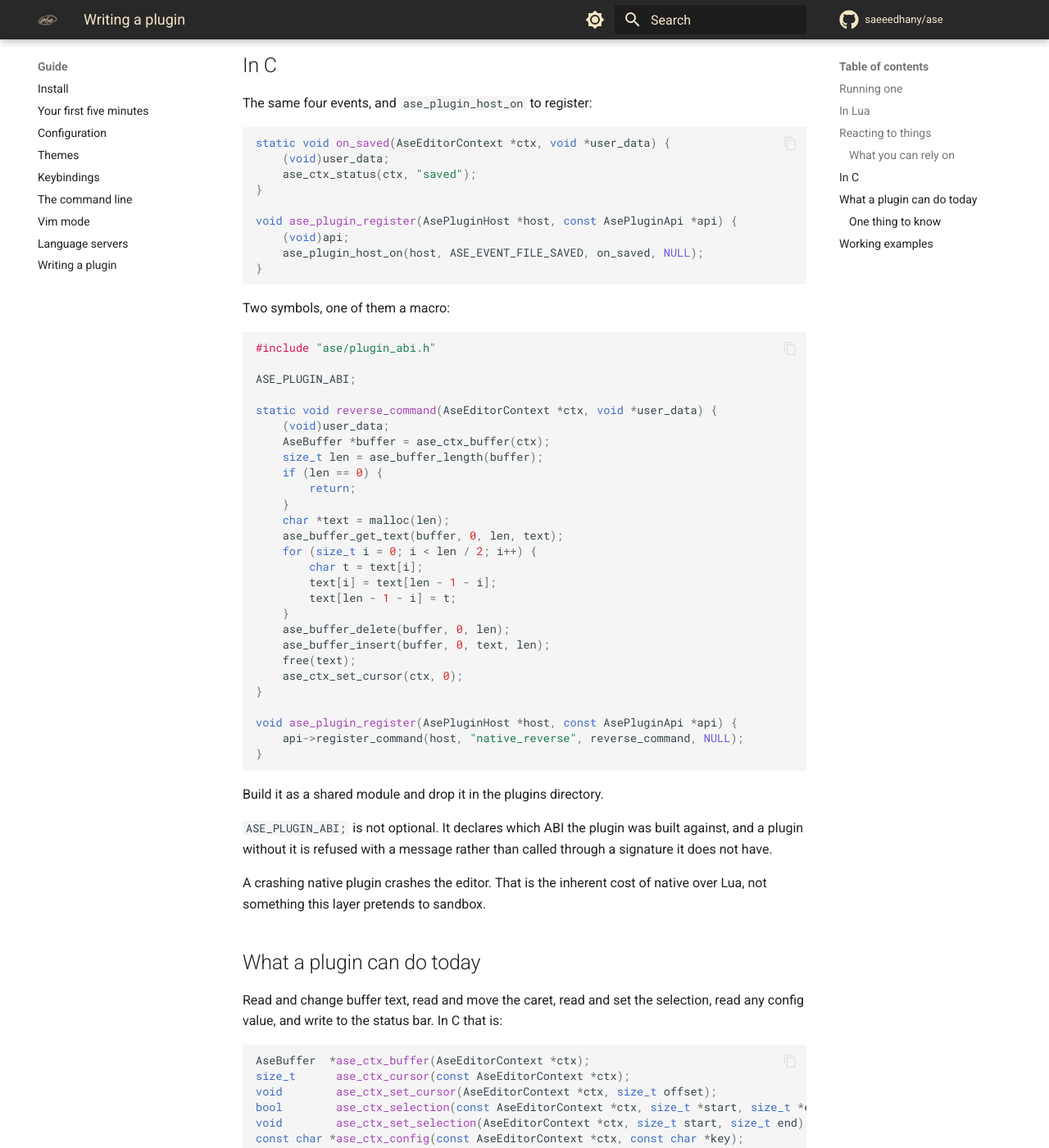
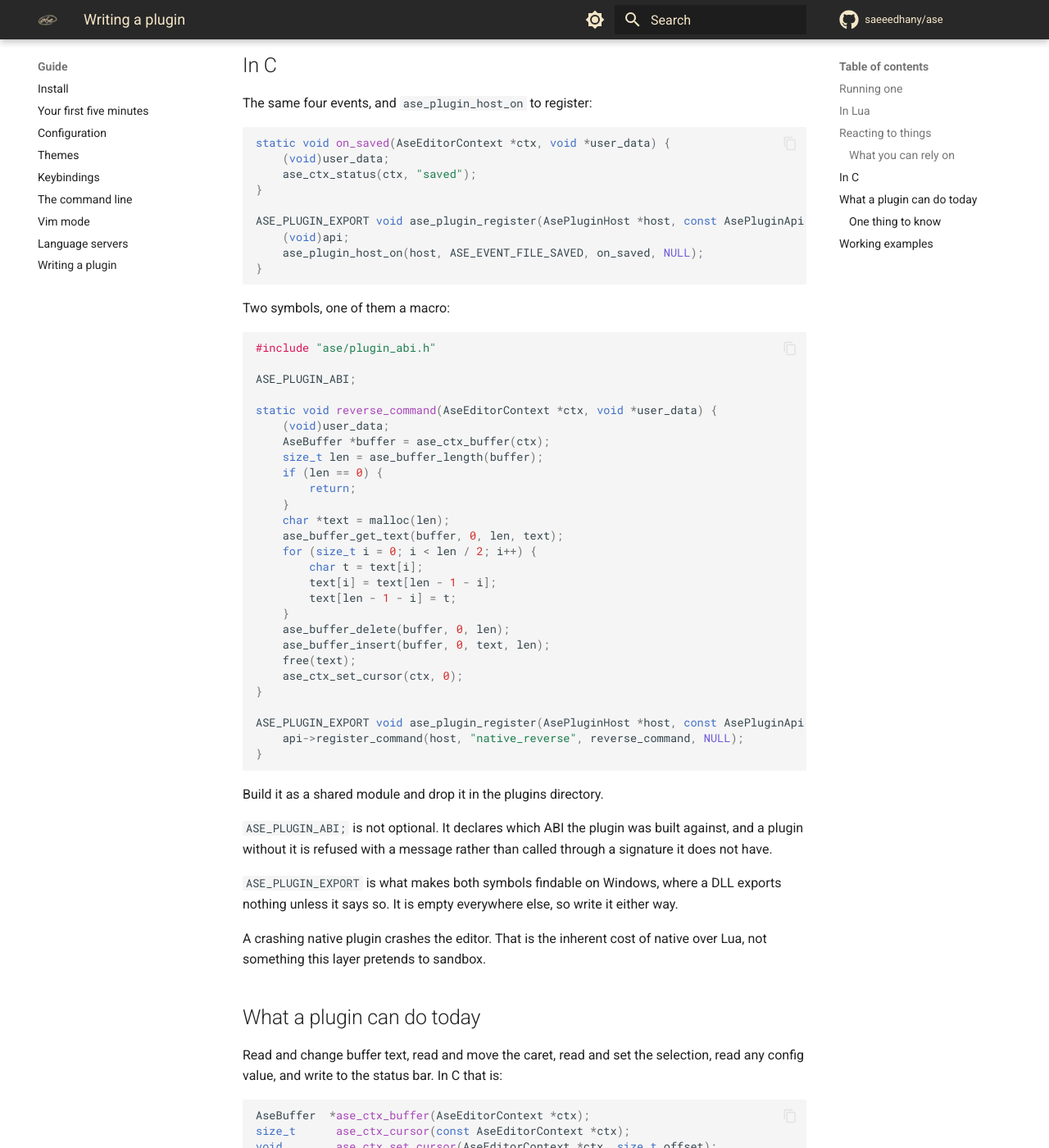
Before and after one commit to saeeedhany/ase, an MkDocs documentation site: the page built from docs/guide/plugins.md, in a window 1280 px wide and 1400 px high, scrolled down 3092 px. Shown: the whole window at 82% size. Built offline with MkDocs 1.6.1 and Material for MkDocs 9.7.7, drawn with Linux system fonts in a browser that asks for light colours; comment, search, counter and statistics services are not loaded.

Commit message:
Give the Windows loader something to find
With the segfault gone, eleven of twelve suites pass on Windows and
ase_plugin_host_tests fails cleanly on `loaded == 2` — the first time
that test has ever run there, since the crash was three tests earlier.

Two reasons, both of which mean native plugins have never worked on
Windows at all:

The fixtures were built into plugin_fixtures/Debug/, because a
multi-config generator appends the configuration to the output
directory, while the test looks in plugin_fixtures/. The loader printed
nothing because it never saw a .dll. Fixed with the $<1:...> wrapper,
which is the documented way to say "this directory, exactly".

And a DLL exports nothing unless it says so, so GetProcAddress would
have come back empty for both ase_plugin_register and the ABI version
symbol even once the files were found. ASE_PLUGIN_EXPORT is
__declspec(dllexport) on Windows and nothing anywhere else.

````diff
--- a/docs/guide/plugins.md
+++ b/docs/guide/plugins.md
@@ -144,7 +144,7 @@ static void on_saved(AseEditorContext *ctx, void *user_data) {
     ase_ctx_status(ctx, "saved");
 }
 
-void ase_plugin_register(AsePluginHost *host, const AsePluginApi *api) {
+ASE_PLUGIN_EXPORT void ase_plugin_register(AsePluginHost *host, const AsePluginApi *api) {
     (void)api;
     ase_plugin_host_on(host, ASE_EVENT_FILE_SAVED, on_saved, NULL);
 }
@@ -177,7 +177,7 @@ static void reverse_command(AseEditorContext *ctx, void *user_data) {
     ase_ctx_set_cursor(ctx, 0);
 }
 
-void ase_plugin_register(AsePluginHost *host, const AsePluginApi *api) {
+ASE_PLUGIN_EXPORT void ase_plugin_register(AsePluginHost *host, const AsePluginApi *api) {
     api->register_command(host, "native_reverse", reverse_command, NULL);
 }
 ```
@@ -187,6 +187,10 @@ Build it as a shared module and drop it in the plugins directory.
 `ASE_PLUGIN_ABI;` is not optional. It declares which ABI the plugin was
 built against, and a plugin without it is refused with a message rather
 than called through a signature it does not have.
+
+`ASE_PLUGIN_EXPORT` is what makes both symbols findable on Windows,
+where a DLL exports nothing unless it says so. It is empty everywhere
+else, so write it either way.
 
 A crashing native plugin crashes the editor. That is the inherent cost of
 native over Lua, not something this layer pretends to sandbox.
````
Also changed, not shown: 4 other files.
